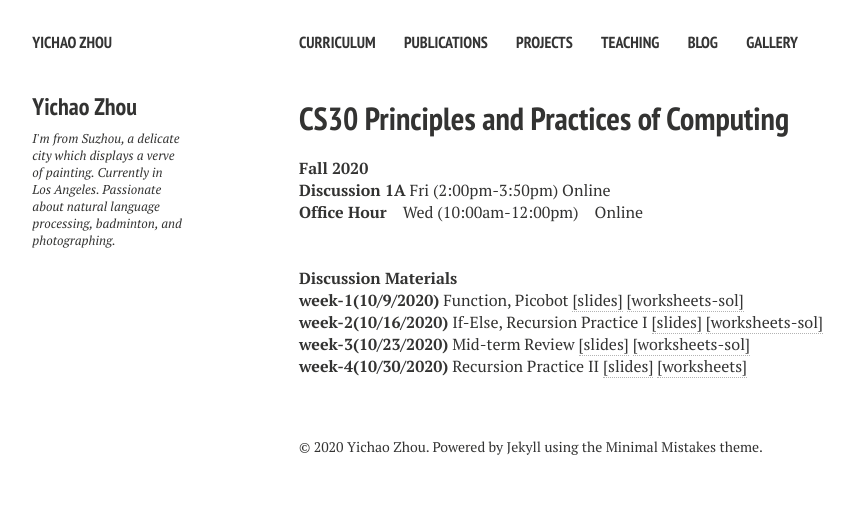
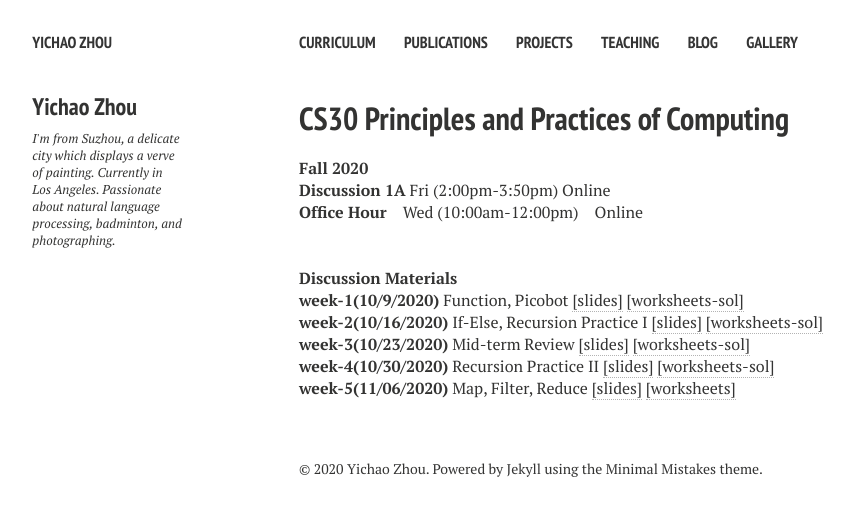
Before and after one commit to yz-joey/yz-joey.github.io, a Jekyll site: the page built from teaching.md, in a window 1280 px wide. Shown: the top 516 px of the page, without its empty margins (21-875 px from the left). Built offline with Jekyll 4.4.1, drawn with Linux system fonts in a browser that asks for light colours; nearby versions of some CDN libraries.

Commit message:
teaching

```diff
--- a/teaching.md
+++ b/teaching.md
@@ -27,7 +27,10 @@ comments: false
 **week-3(10/23/2020)** Mid-term Review  <a href="{{ site.url }}/files/f-w3.pdf" target="_blank">[slides]</a> <a href="{{ site.url }}/files/f-w3-ws-sol.py" target="_blank">[worksheets-sol]</a>
 <br>
 
-**week-4(10/30/2020)** Recursion Practice II  <a href="{{ site.url }}/files/f-w4.pdf" target="_blank">[slides]</a> <a href="{{ site.url }}/files/f-w4-ws.py" target="_blank">[worksheets]</a>
+**week-4(10/30/2020)** Recursion Practice II  <a href="{{ site.url }}/files/f-w4.pdf" target="_blank">[slides]</a> <a href="{{ site.url }}/files/f-w4-ws-sol.py" target="_blank">[worksheets-sol]</a>
+<br>
+
+**week-5(11/06/2020)** Map, Filter, Reduce  <a href="{{ site.url }}/files/f-w5.pdf" target="_blank">[slides]</a> <a href="{{ site.url }}/files/f-w5-ws.py" target="_blank">[worksheets]</a>
 <br>
 
 <!-- **Spring 2020**
```
